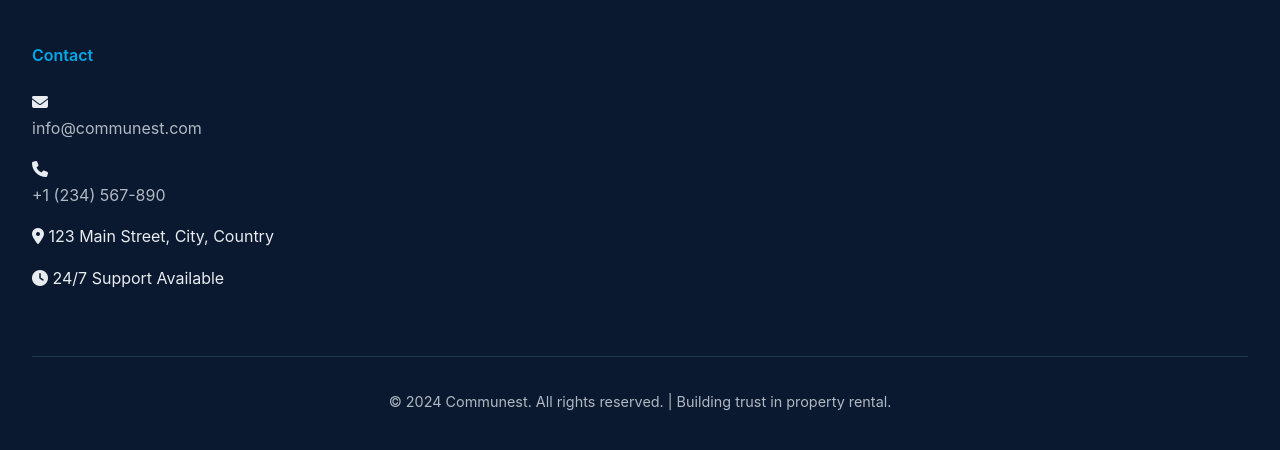
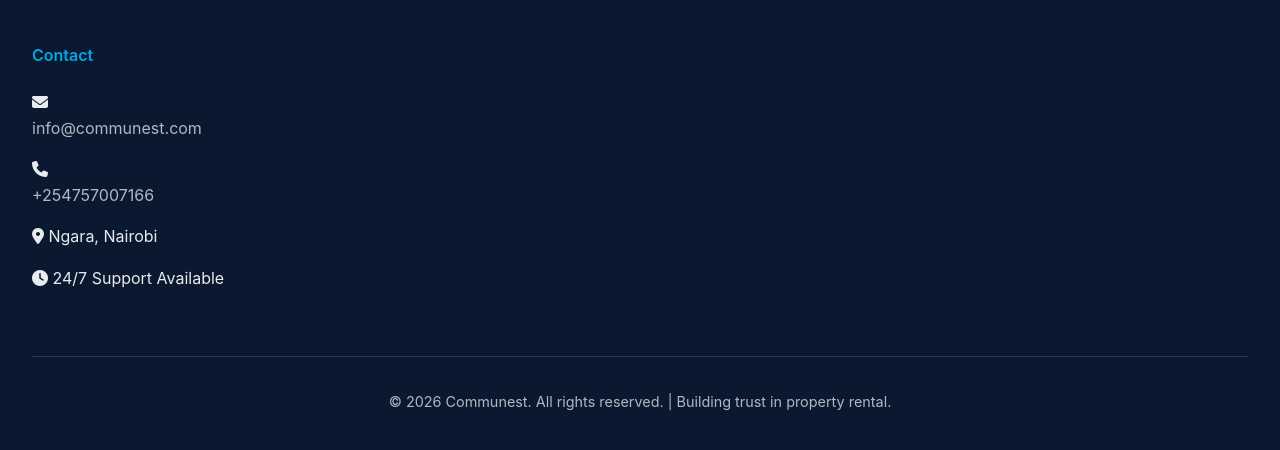
Before and after one commit to irammadj/Communest-Project, a plain HTML site: page index.html in a window 1280 px wide. Shown: the part 3946-4396 px from the top of the page. Drawn offline with Linux system fonts and the light colour scheme.

Commit message:
Communest Project

```diff
--- a/index.html
+++ b/index.html
@@ -680,12 +680,9 @@
               </li>
               <li>
                 <i class="fas fa-phone"></i>
-                <a href="tel:+1234567890">+1 (234) 567-890</a>
+                <a href="tel:+254757007166">+254757007166</a>
               </li>
-              <li>
-                <i class="fas fa-map-marker-alt"></i> 123 Main Street, City,
-                Country
-              </li>
+              <li><i class="fas fa-map-marker-alt"></i> Ngara, Nairobi</li>
               <li><i class="fas fa-clock"></i> 24/7 Support Available</li>
             </ul>
           </div>
@@ -693,7 +690,7 @@
 
         <div class="footer-bottom">
           <p>
-            &copy; 2024 Communest. All rights reserved. | Building trust in
+            &copy; 2026 Communest. All rights reserved. | Building trust in
             property rental.
           </p>
         </div>
```
